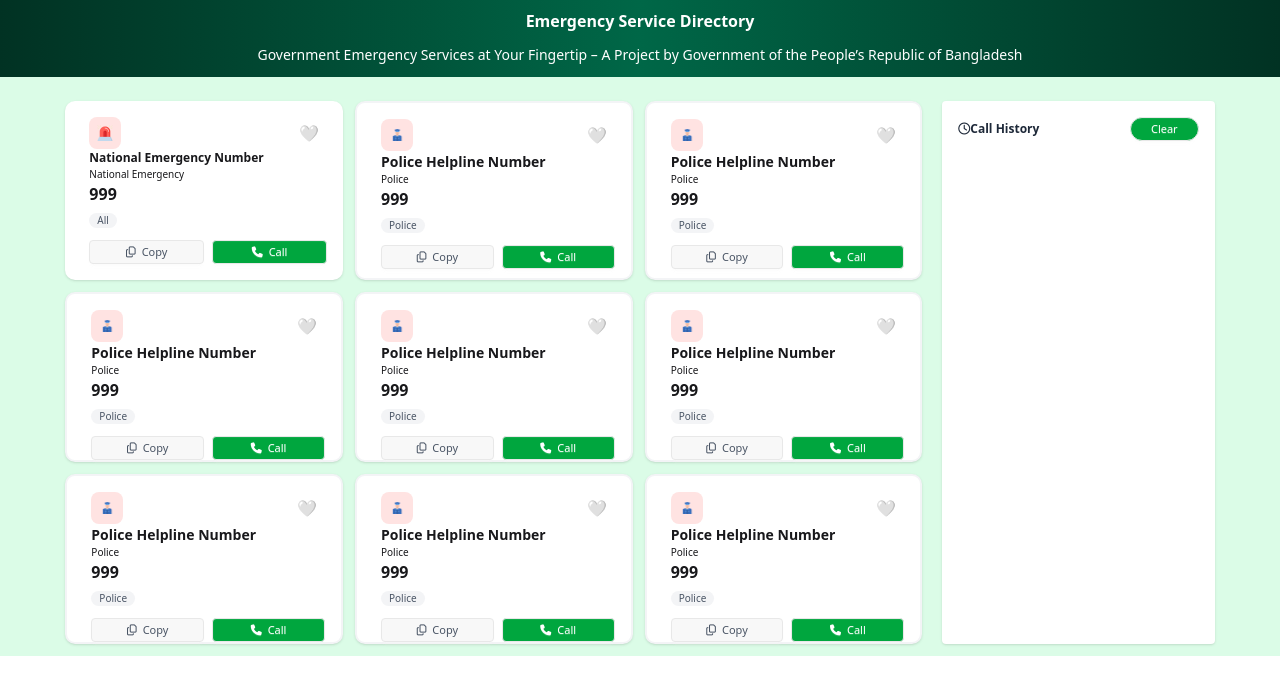
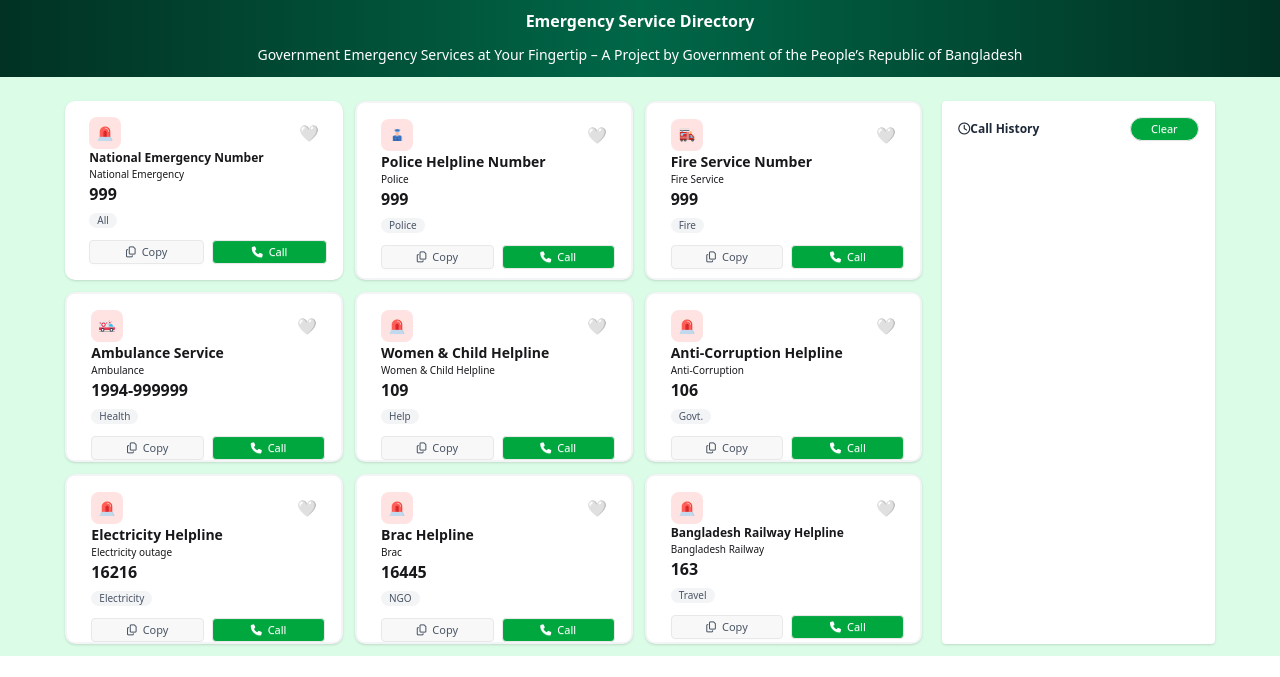
Before and after one commit to Taslimapopi/emergency-hotline-project, a plain HTML site: page index.html in a window 1280 px wide. Shown: the part 123-800 px from the top of the page. Drawn offline with nearby package versions, Linux system fonts and the light colour scheme.

Commit message:
final html added

```diff
--- a/index.html
+++ b/index.html
@@ -105,15 +105,15 @@
             <div class="img flex justify-between items-center">
               <img
                 class="w-8 h-8 bg-[#FFE3E2] p-2 rounded-[8px]"
-                src="./assets/police.png"
+                src="./assets/fire-service.png"
                 alt=""
               />
               <span>🤍</span>
             </div>
-            <p class="font-bold text-[14px] f">Police Helpline Number</p>
-            <p class="text-[10px]">Police</p>
+            <p class="font-bold text-[14px] f">Fire Service Number</p>
+            <p class="text-[10px]">Fire Service</p>
             <p class="font-bold">999</p>
-            <p class="bg-gray-100 rounded-xl inline-block px-2 mb-3 text-gray-600 font-light text-[10px]">Police</p>
+            <p class="bg-gray-100 rounded-xl inline-block px-2 mb-3 text-gray-600 font-light text-[10px]">Fire</p>
             <div class="buttons flex gap-2">
                 <button class="btn btn-xs w-[50%] text-gray-600 font-thin"><i class="fa-regular fa-copy"></i> Copy</button>
             <button class="btn btn-xs w-[50%] bg-green-600 text-white font-thin rounded-sm"><i class="fa-solid fa-phone"></i>Call</button>
@@ -126,15 +126,15 @@
             <div class="img flex justify-between items-center">
               <img
                 class="w-8 h-8 bg-[#FFE3E2] p-2 rounded-[8px]"
-                src="./assets/police.png"
+                src="./assets/ambulance.png"
                 alt=""
               />
               <span>🤍</span>
             </div>
-            <p class="font-bold text-[14px] f">Police Helpline Number</p>
-            <p class="text-[10px]">Police</p>
-            <p class="font-bold">999</p>
-            <p class="bg-gray-100 rounded-xl inline-block px-2 mb-3 text-gray-600 font-light text-[10px]">Police</p>
+            <p class="font-bold text-[14px] f">Ambulance Service</p>
+            <p class="text-[10px]">Ambulance</p>
+            <p class="font-bold">1994-999999</p>
+            <p class="bg-gray-100 rounded-xl inline-block px-2 mb-3 text-gray-600 font-light text-[10px]">Health</p>
             <div class="buttons flex gap-2">
                 <button class="btn btn-xs w-[50%] text-gray-600 font-thin"><i class="fa-regular fa-copy"></i> Copy</button>
             <button class="btn btn-xs w-[50%] bg-green-600 text-white font-thin rounded-sm"><i class="fa-solid fa-phone"></i>Call</button>
@@ -147,15 +147,15 @@
             <div class="img flex justify-between items-center">
               <img
                 class="w-8 h-8 bg-[#FFE3E2] p-2 rounded-[8px]"
-                src="./assets/police.png"
+                src="./assets/emergency.png"
                 alt=""
               />
               <span>🤍</span>
             </div>
-            <p class="font-bold text-[14px] f">Police Helpline Number</p>
-            <p class="text-[10px]">Police</p>
-            <p class="font-bold">999</p>
-            <p class="bg-gray-100 rounded-xl inline-block px-2 mb-3 text-gray-600 font-light text-[10px]">Police</p>
+            <p class="font-bold text-[14px] f">Women & Child Helpline</p>
+            <p class="text-[10px]">Women & Child Helpline</p>
+            <p class="font-bold">109</p>
+            <p class="bg-gray-100 rounded-xl inline-block px-2 mb-3 text-gray-600 font-light text-[10px]">Help</p>
             <div class="buttons flex gap-2">
                 <button class="btn btn-xs w-[50%] text-gray-600 font-thin"><i class="fa-regular fa-copy"></i> Copy</button>
             <button class="btn btn-xs w-[50%] bg-green-600 text-white font-thin rounded-sm"><i class="fa-solid fa-phone"></i>Call</button>
@@ -168,15 +168,15 @@
             <div class="img flex justify-between items-center">
               <img
                 class="w-8 h-8 bg-[#FFE3E2] p-2 rounded-[8px]"
-                src="./assets/police.png"
+                src="./assets/emergency.png"
                 alt=""
               />
               <span>🤍</span>
             </div>
-            <p class="font-bold text-[14px] f">Police Helpline Number</p>
-            <p class="text-[10px]">Police</p>
-            <p class="font-bold">999</p>
-            <p class="bg-gray-100 rounded-xl inline-block px-2 mb-3 text-gray-600 font-light text-[10px]">Police</p>
+            <p class="font-bold text-[14px] f">Anti-Corruption Helpline</p>
+            <p class="text-[10px]">Anti-Corruption</p>
+            <p class="font-bold">106</p>
+            <p class="bg-gray-100 rounded-xl inline-block px-2 mb-3 text-gray-600 font-light text-[10px]">Govt.</p>
             <div class="buttons flex gap-2">
                 <button class="btn btn-xs w-[50%] text-gray-600 font-thin"><i class="fa-regular fa-copy"></i> Copy</button>
             <button class="btn btn-xs w-[50%] bg-green-600 text-white font-thin rounded-sm"><i class="fa-solid fa-phone"></i>Call</button>
@@ -189,15 +189,15 @@
             <div class="img flex justify-between items-center">
               <img
                 class="w-8 h-8 bg-[#FFE3E2] p-2 rounded-[8px]"
-                src="./assets/police.png"
+                src="./assets/emergency.png"
                 alt=""
               />
               <span>🤍</span>
             </div>
-            <p class="font-bold text-[14px] f">Police Helpline Number</p>
-            <p class="text-[10px]">Police</p>
-            <p class="font-bold">999</p>
-            <p class="bg-gray-100 rounded-xl inline-block px-2 mb-3 text-gray-600 font-light text-[10px]">Police</p>
+            <p class="font-bold text-[14px] f">Electricity Helpline</p>
+            <p class="text-[10px]">Electricity outage</p>
+            <p class="font-bold">16216</p>
+            <p class="bg-gray-100 rounded-xl inline-block px-2 mb-3 text-gray-600 font-light text-[10px]">Electricity</p>
             <div class="buttons flex gap-2">
                 <button class="btn btn-xs w-[50%] text-gray-600 font-thin"><i class="fa-regular fa-copy"></i> Copy</button>
             <button class="btn btn-xs w-[50%] bg-green-600 text-white font-thin rounded-sm"><i class="fa-solid fa-phone"></i>Call</button>
@@ -210,15 +210,15 @@
             <div class="img flex justify-between items-center">
               <img
                 class="w-8 h-8 bg-[#FFE3E2] p-2 rounded-[8px]"
-                src="./assets/police.png"
+                src="./assets/emergency.png"
                 alt=""
               />
               <span>🤍</span>
             </div>
-            <p class="font-bold text-[14px] f">Police Helpline Number</p>
-            <p class="text-[10px]">Police</p>
-            <p class="font-bold">999</p>
-            <p class="bg-gray-100 rounded-xl inline-block px-2 mb-3 text-gray-600 font-light text-[10px]">Police</p>
+            <p class="font-bold text-[14px] f">Brac Helpline</p>
+            <p class="text-[10px]">Brac</p>
+            <p class="font-bold">16445</p>
+            <p class="bg-gray-100 rounded-xl inline-block px-2 mb-3 text-gray-600 font-light text-[10px]">NGO</p>
             <div class="buttons flex gap-2">
                 <button class="btn btn-xs w-[50%] text-gray-600 font-thin"><i class="fa-regular fa-copy"></i> Copy</button>
             <button class="btn btn-xs w-[50%] bg-green-600 text-white font-thin rounded-sm"><i class="fa-solid fa-phone"></i>Call</button>
@@ -231,15 +231,15 @@
             <div class="img flex justify-between items-center">
               <img
                 class="w-8 h-8 bg-[#FFE3E2] p-2 rounded-[8px]"
-                src="./assets/police.png"
+                src="./assets/emergency.png"
                 alt=""
               />
               <span>🤍</span>
             </div>
-            <p class="font-bold text-[14px] f">Police Helpline Number</p>
-            <p class="text-[10px]">Police</p>
-            <p class="font-bold">999</p>
-            <p class="bg-gray-100 rounded-xl inline-block px-2 mb-3 text-gray-600 font-light text-[10px]">Police</p>
+            <p class="font-bold text-[12px] f">Bangladesh Railway Helpline </p>
+            <p class="text-[10px]">Bangladesh Railway</p>
+            <p class="font-bold">163</p>
+            <p class="bg-gray-100 rounded-xl inline-block px-2 mb-3 text-gray-600 font-light text-[10px]">Travel</p>
             <div class="buttons flex gap-2">
                 <button class="btn btn-xs w-[50%] text-gray-600 font-thin"><i class="fa-regular fa-copy"></i> Copy</button>
             <button class="btn btn-xs w-[50%] bg-green-600 text-white font-thin rounded-sm"><i class="fa-solid fa-phone"></i>Call</button>
```
